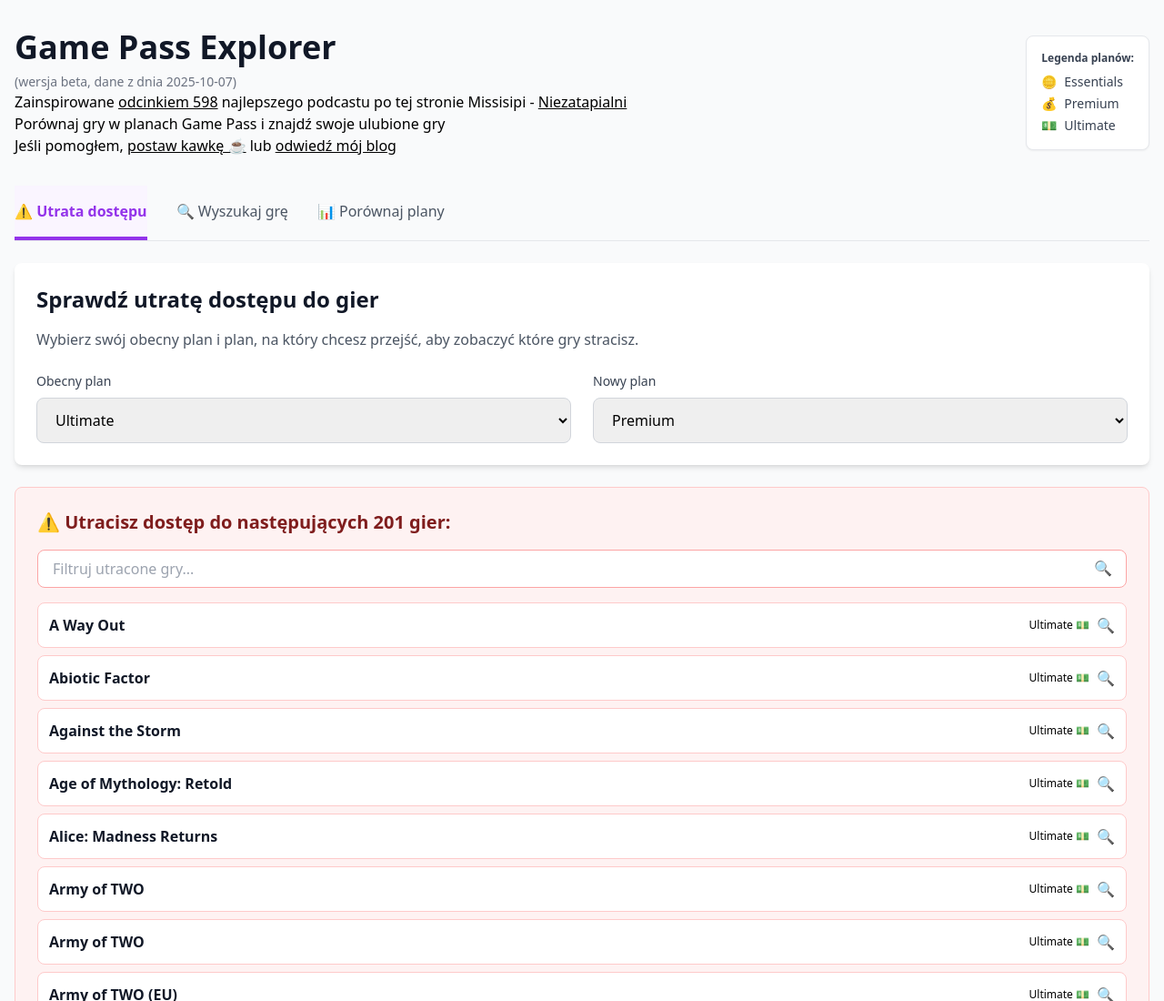
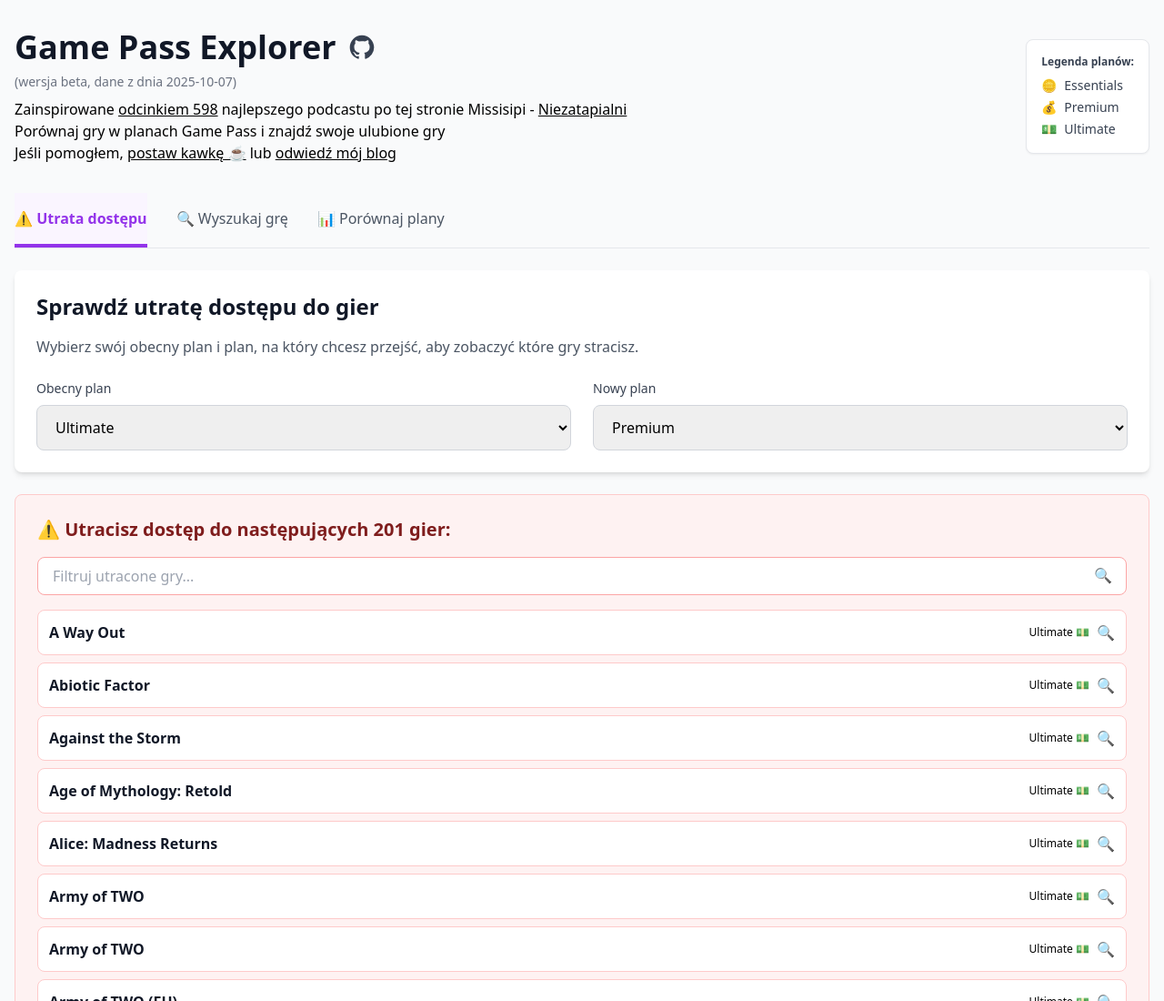
Before and after one commit to kpalik/gamepass-explorer, a plain HTML site: page index.html in a window 1280 px wide. Shown: the top 1100 px of the page at 91% size. Drawn offline with nearby package versions, Linux system fonts and the light colour scheme.

Commit message:
feat: add GitHub link

```diff
--- a/index.html
+++ b/index.html
@@ -52,8 +52,16 @@
         <header class="mb-8">
             <div class="flex flex-col md:flex-row md:items-center md:justify-between gap-4">
                 <div>
-                    <h1 class="text-4xl font-bold text-gray-900 mb-2">Game Pass Explorer</h1>
-                    <h3 class="text-sm text-gray-500">(wersja beta, dane z dnia 2025-10-07)</h3>
+                    <div class="flex items-center gap-3 mb-2">
+                        <h1 class="text-4xl font-bold text-gray-900">Game Pass Explorer</h1>
+                        <a href="https://github.com/kpalik/gamepass-explorer" target="_blank" rel="noopener noreferrer"
+                           class="text-gray-700 hover:text-gray-900 transition" title="Zobacz kod na GitHub">
+                            <svg class="w-8 h-8" fill="currentColor" viewBox="0 0 24 24" aria-hidden="true">
+                                <path fill-rule="evenodd" d="M12 2C6.477 2 2 6.484 2 12.017c0 4.425 2.865 8.18 6.839 9.504.5.092.682-.217.682-.483 0-.237-.008-.868-.013-1.703-2.782.605-3.369-1.343-3.369-1.343-.454-1.158-1.11-1.466-1.11-1.466-.908-.62.069-.608.069-.608 1.003.07 1.531 1.032 1.531 1.032.892 1.53 2.341 1.088 2.91.832.092-.647.35-1.088.636-1.338-2.22-.253-4.555-1.113-4.555-4.951 0-1.093.39-1.988 1.029-2.688-.103-.253-.446-1.272.098-2.65 0 0 .84-.27 2.75 1.026A9.564 9.564 0 0112 6.844c.85.004 1.705.115 2.504.337 1.909-1.296 2.747-1.027 2.747-1.027.546 1.379.202 2.398.1 2.651.64.7 1.028 1.595 1.028 2.688 0 3.848-2.339 4.695-4.566 4.943.359.309.678.92.678 1.855 0 1.338-.012 2.419-.012 2.747 0 .268.18.58.688.482A10.019 10.019 0 0022 12.017C22 6.484 17.522 2 12 2z" clip-rule="evenodd" />
+                            </svg>
+                        </a>
+                    </div>
+                    <h3 class="text-sm text-gray-500 mb-2">(wersja beta, dane z dnia 2025-10-07)</h3>
                     <p>Zainspirowane <a href="https://niezatapialni.com/?p=5724" target="_blank" rel="noopener noreferrer" class="underline hover:text-gray-800">odcinkiem 598</a> najlepszego podcastu po tej stronie Missisipi - <a href="https://niezatapialni.pl/" target="_blank" rel="noopener noreferrer" class="underline hover:text-gray-800">Niezatapialni</a></p>
                     <p>Porównaj gry w planach Game Pass i znajdź swoje ulubione gry </p>
                     <p>Jeśli pomogłem, <a href="https://buycoffee.to/palik" target="_blank" rel="noopener noreferrer"
```
Also changed, not shown: 1 other file.
